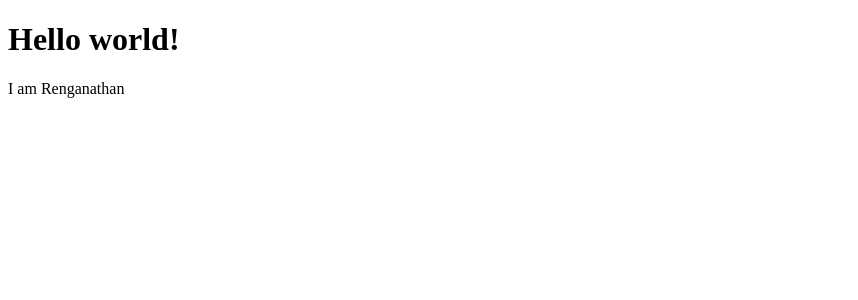
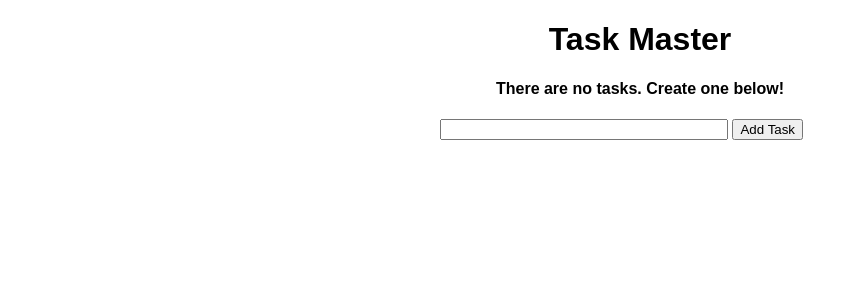
Before and after one commit to renganathanr/RenganFlaskTodo, a Flask app: page / in a window 1280 px wide. Shown: the top 300 px of the page, without its empty margins (0-858 px from the left). Run offline with Flask 2, Linux system fonts and the light colour scheme; data that the repository does not hold is empty.

Commit message:
todowebapp initial setup

```diff
--- /dev/null
+++ b/app.py
@@ -0,0 +1,58 @@
+from flask import Flask, render_template, url_for, request, redirect
+from flask_sqlalchemy import SQLAlchemy
+from datetime import datetime
+
+app = Flask(__name__)
+app.config['SQLALCHEMY_DATABASE_URI'] = 'sqlite:///todo.db'
+db = SQLAlchemy(app)
+
+class Todo(db.Model):
+    id = db.Column(db.Integer, primary_key=True)
+    content = db.Column(db.String(200), nullable=False)
+    date_created = db.Column(db.DateTime, default=datetime.utcnow)
+
+    def __repr__(self):
+        return '<Task %r>' % self.id
+
+@app.route('/', methods=['POST', 'GET'])
+def index():
+    if request.method == 'POST':
+        task_content = request.form['content']
+        new_task = Todo(content=task_content)
+        try:
+            db.session.add(new_task)
+            db.session.commit()
+            return redirect('/')
+        except:
+            return 'There was an issue adding your task'
+
+    else:
+        tasks = Todo.query.order_by(Todo.date_created).all()
+        return render_template("index.html", tasks=tasks)
+
+@app.route('/delete/<int:id>')
+def delete(id):
+    task_to_delete = Todo.query.get_or_404(id)
+
+    try:
+        db.session.delete(task_to_delete)
+        db.session.commit()
+        return redirect('/')
+    except:
+        return 'There was a problem deleting that task'
+
+@app.route('/update/<int:id>', methods=['POST', 'GET'])
+def update(id):
+    task = Todo.query.get_or_404(id)
+    if request.method == 'POST':
+        task.content = request.form['content']
+        try:
+            db.session.commit()
+            return redirect('/')
+        except:
+            return 'There was an issue updating your task'
+    else:
+        return render_template("update.html", task=task)
+
+if __name__=="__main__":
+    app.run(debug=True)
--- a/helloworld.py
+++ /dev/null
@@ -1,10 +0,0 @@
-from flask import Flask, render_template
-
-app = Flask(__name__)
-
-@app.route('/')
-def index():
-    return render_template('index.html')
-
-if __name__=="__main__":
-    app.run(debug=True)
--- /dev/null
+++ b/static/css/main.css
@@ -0,0 +1,35 @@
+body, html {
+    margin: 0;
+    font-family: sans-serif;
+}
+
+.content {
+    margin: 0 auto;
+    width: 400px;
+}
+
+table, td, th {
+    border: 1px solid #aaa;
+}
+
+table {
+    border-collapse: collapse;
+    width: 100%;
+}
+
+th {
+    height: 30px;
+}
+
+td {
+    text-align: center;
+    padding: 5px;
+}
+
+.form {
+    margin-top: 20px;
+}
+
+#content {
+    width: 70%;
+}
--- a/templates/base.html
+++ b/templates/base.html
@@ -4,6 +4,7 @@
   <meta charset="UTF-8">
   <meta name="viewport" content="width=device-width, initial scale=1.0">
   <meta http-equiv="X-UA-Compatible" content="ie=edge">
+  <link rel="stylesheet" href="{{ url_for('static', filename='css/main.css') }}">
   {% block head %}{% endblock %}
 </head>
 <body>
--- a/templates/index.html
+++ b/templates/index.html
@@ -1,10 +1,37 @@
 {% extends 'base.html' %}
 
 {% block head %}
-<title>Info</title>
+<title>Todo_list</title>
 {% endblock %}
 
 {% block body %}
-<h1>Hello world!</h1>
-<p>I am Renganathan</p>
+<div class="content">
+    <h1 style="text-align: center;">Task Master</h1>
+    {% if tasks|length < 1 %}
+    <h4 style="text-align: center;">There are no tasks. Create one below!</h4>
+    {% else %}
+    <table>
+        <tr>
+            <th>Task</th>
+            <th>Added</th>
+            <th>Actions</th>
+        </tr>
+        {% for task in tasks %}
+            <tr>
+                <td>{{ task.content }}</td>
+                <td>{{ task.date_created.date() }}</td>
+                <td>
+                    <a href="/delete/{{task.id}}">Delete</a>
+                    <br>
+                    <a href="/update/{{task.id}}">Update</a>
+                </td>
+            </tr>
+        {% endfor %}
+    </table>
+    {% endif %}
+    <form action="/" method="POST">
+        <input type="text" name="content" id="content">
+        <input type="submit" value="Add Task">
+    </form>
+</div>
 {% endblock %}
```
Also changed, not shown: requirements.txt (added, +18 -0 lines), templates/update.html (added, +16 -0 lines), README.md (added), todo.db (added), 2 other files.
